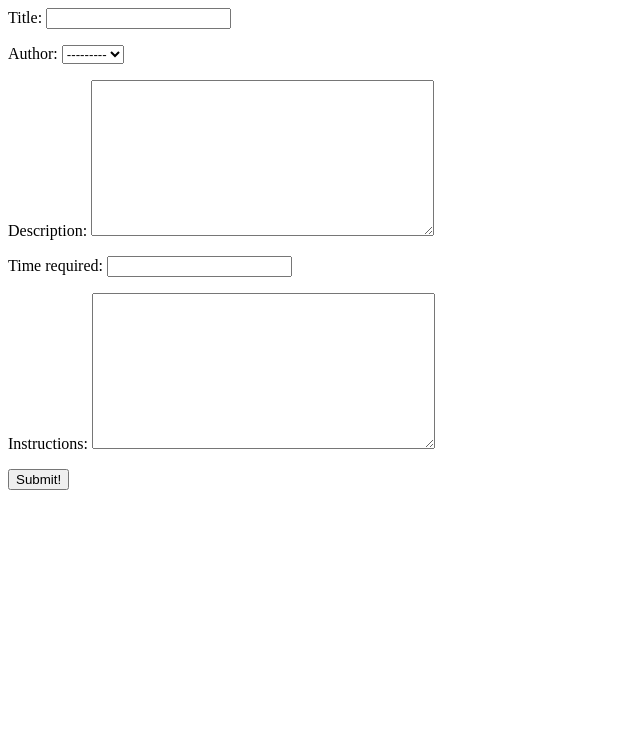
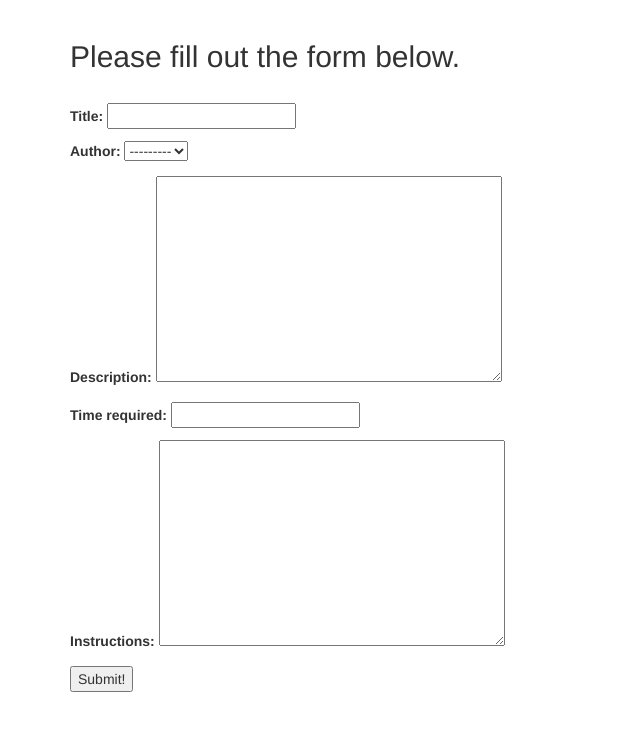
Before and after one commit to Mike-Boring/recipebox, a Django app: page /newrecipe/ in a window 1280 px wide. Shown: the top 731 px of the page, without its empty margins (0-640 px from the left). Run offline with Django 3.2, Linux system fonts and the light colour scheme; data comes from the database, SQL or seed files in the repository; both versions use the stored data as it was after the commit; some libraries are stand-ins or nearby versions.

Commit message:
Added a little css

```diff
--- a/templates/generic_form.html
+++ b/templates/generic_form.html
@@ -1,5 +1,20 @@
-<form action="" method="post">
-    {% csrf_token %}
-    {{ form.as_p }}
-    <input type="submit" value ="Submit!">
-</form>
+<!-- Latest compiled and minified CSS -->
+<link rel="stylesheet" href="https://maxcdn.bootstrapcdn.com/bootstrap/3.3.7/css/bootstrap.min.css" integrity="sha384-BVYiiSIFeK1dGmJRAkycuHAHRg32OmUcww7on3RYdg4Va+PmSTsz/K68vbdEjh4u" crossorigin="anonymous">
+
+<!-- Optional theme -->
+<link rel="stylesheet" href="https://maxcdn.bootstrapcdn.com/bootstrap/3.3.7/css/bootstrap-theme.min.css" integrity="sha384-rHyoN1iRsVXV4nD0JutlnGaslCJuC7uwjduW9SVrLvRYooPp2bWYgmgJQIXwl/Sp" crossorigin="anonymous">
+
+<!-- Latest compiled and minified JavaScript -->
+<script src="https://maxcdn.bootstrapcdn.com/bootstrap/3.3.7/js/bootstrap.min.js" integrity="sha384-Tc5IQib027qvyjSMfHjOMaLkfuWVxZxUPnCJA7l2mCWNIpG9mGCD8wGNIcPD7Txa" crossorigin="anonymous"></script>
+
+
+<div class="container">
+    <br>
+    <h2>Please fill out the form below.</h2>
+    <br>
+    <form action="" method="post">
+        {% csrf_token %}
+        {{ form.as_p }}
+        <input type="submit" value ="Submit!">
+    </form>
+</div>
```
Also changed, not shown: db.sqlite3.
